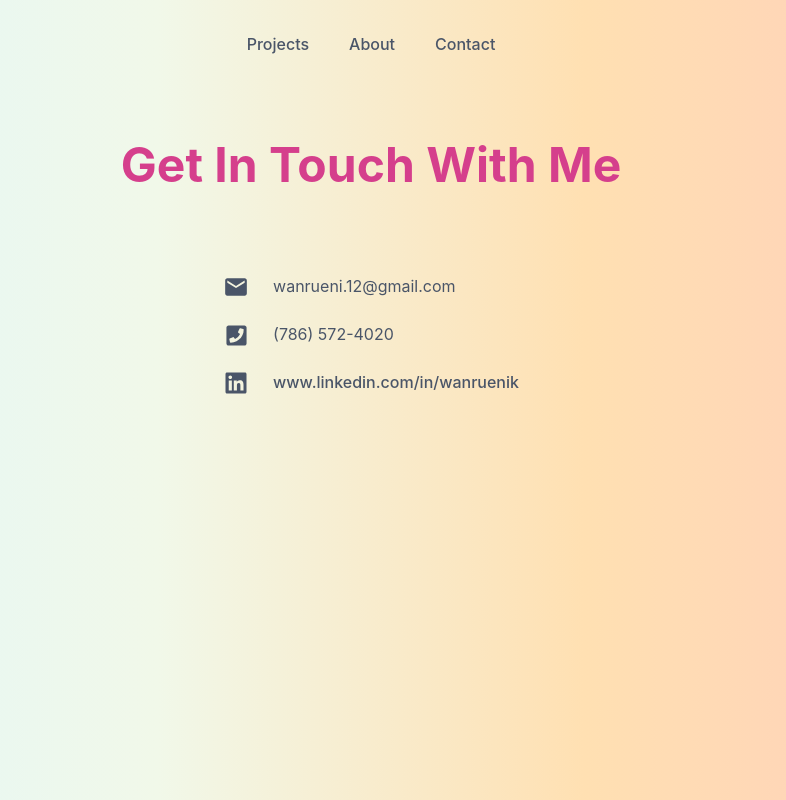
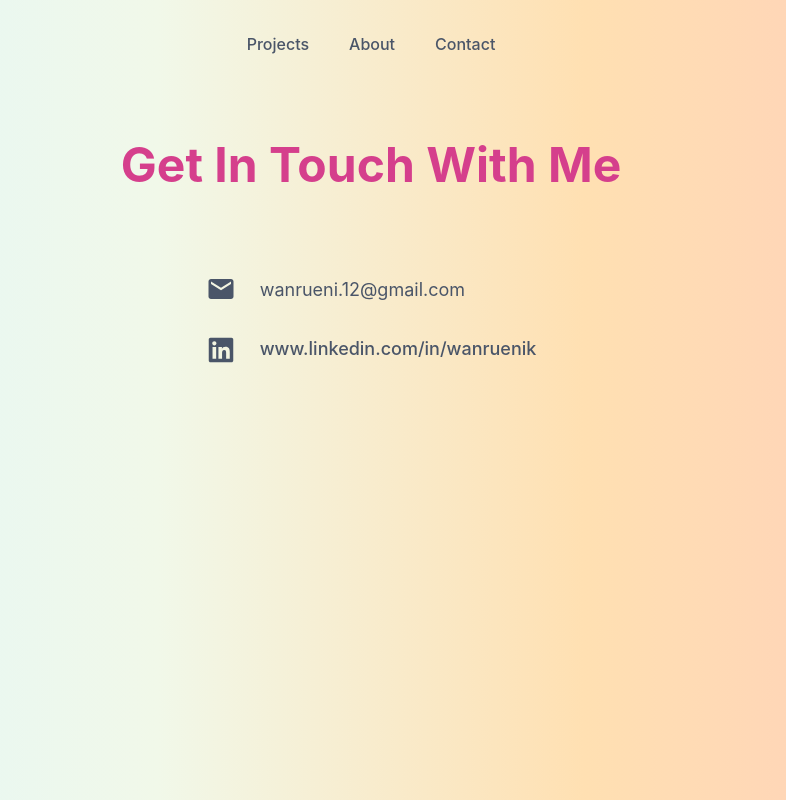
Before and after one commit to kaifluenza/portfolio, a React (Vite) app: page /contact in a window 1280 px wide. Shown: the top 800 px of the page, without its empty margins (269-1055 px from the left). Built offline with nearby package versions, Linux system fonts and the light colour scheme.

Commit message:
Update contact info

```diff
--- a/src/pages/About.jsx
+++ b/src/pages/About.jsx
@@ -41,12 +41,13 @@ const About = () => {
             <GridItem
             area="main"
             textAlign="left"
-            maxW={{ base: "100%", lg: "75%" }}
+            maxW={{ base: "100%", lg: "80%" }}
             display="flex"
             flexDirection="column"
             justifyContent="center"
             alignItems="center"
             padding={{base:"30px",lg:"0px"}}
+            fontSize={18}
             >
 
                 <Box margin={2}>
--- a/src/pages/Contact.jsx
+++ b/src/pages/Contact.jsx
@@ -7,15 +7,13 @@ const Contact = () => {
     <Box minH="100vh" display="flex" flexDirection="column">
       <Heading fontSize="5xl" color="pink.500" paddingY="80px">Get In Touch With Me</Heading>
       <HStack justify="center" gap={6}>
-        <VStack spacing={6}>
-          <MdEmail size="26px"/>
-          <FaPhoneSquare size="23px"/>
-          <FaLinkedin size="24px"/>
+        <VStack spacing={8}>
+          <MdEmail size="30px"/>
+          <FaLinkedin size="28px"/>
         </VStack>
 
-        <VStack align="flex-start" spacing={6}>
+        <VStack align="flex-start" spacing={8} fontSize={18}>
           <Text>wanrueni.12@gmail.com</Text>
-          <Text>(786) 572-4020</Text>
           <Link href="https://www.linkedin.com/in/wanruenik/" isExternal>www.linkedin.com/in/wanruenik</Link>
         </VStack>
 
```
